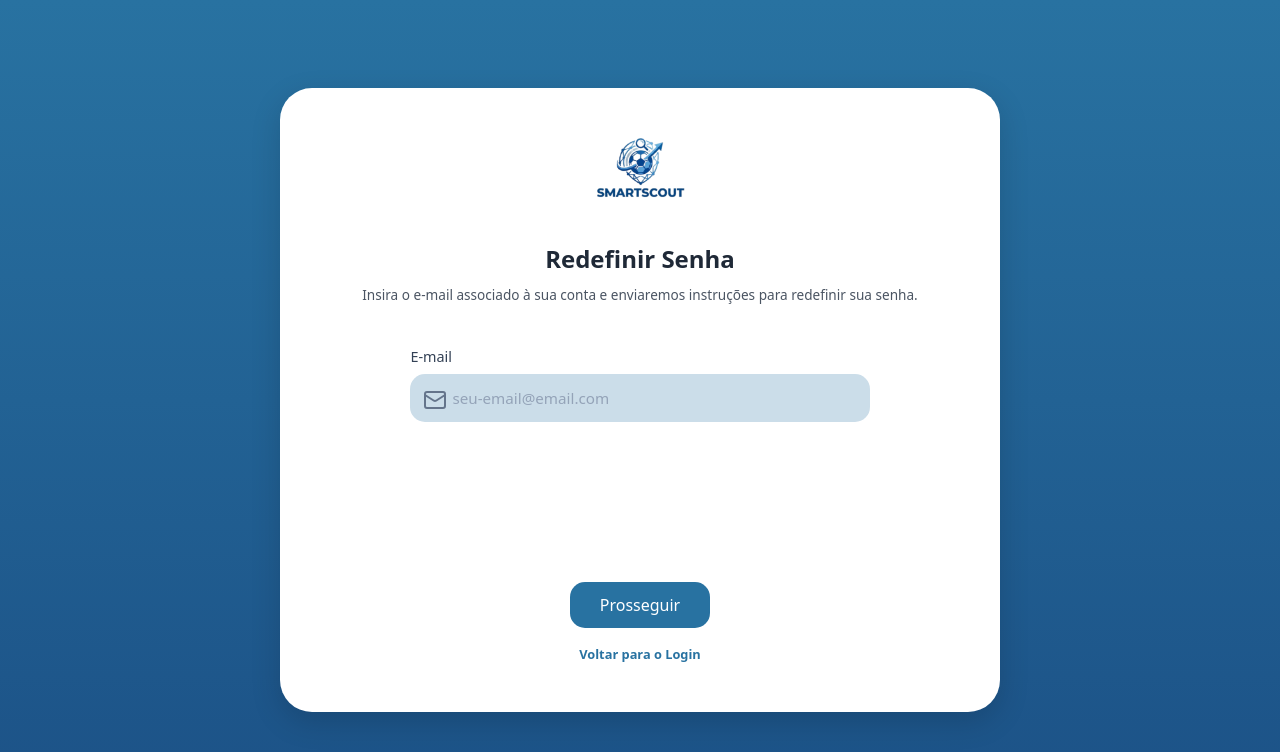
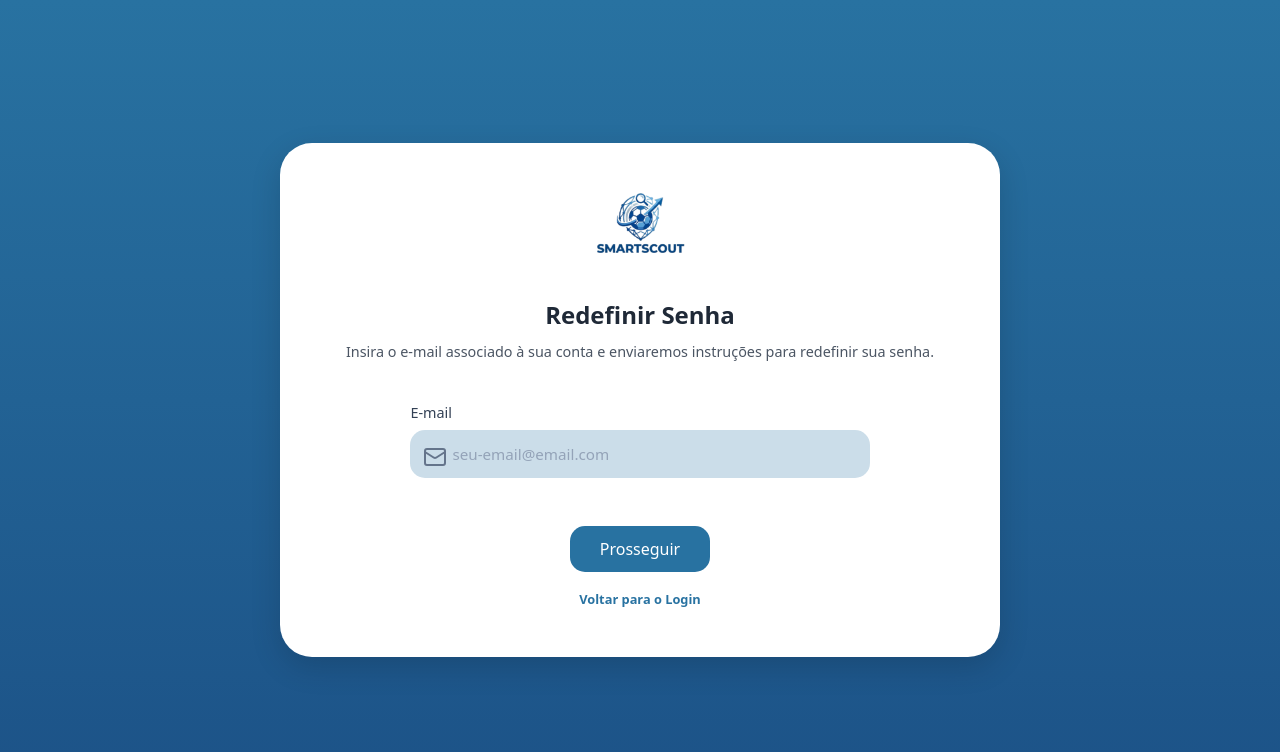
Before and after one commit to pedrofacine/PI_V_ES_TIME-15, a React (Vite) app in the folder frontend/: page /reset-password in a window 1280 px wide. Shown: the top 752 px of the page. Built offline with nearby package versions, Linux system fonts and the light colour scheme.

Commit message:
fix: margin-top da reset-password

```diff
--- a/frontend/index.html
+++ b/frontend/index.html
@@ -4,7 +4,7 @@
     <meta charset="UTF-8" />
     <link rel="icon" type="image/svg+xml" href="/vite.svg" />
     <meta name="viewport" content="width=device-width, initial-scale=1.0" />
-    <title>Smartscount</title>
+    <title>SmartScout</title>
   </head>
   <body>
     <div id="root"></div>
--- a/frontend/src/pages/resetPassword/resetPassword.css
+++ b/frontend/src/pages/resetPassword/resetPassword.css
@@ -42,7 +42,7 @@
 }
 
 .reset-password-subtitle {
-  font-size: 0.85rem;
+  font-size: 0.9rem;
   color: #4b5563;
   text-align: center;
   margin-top: -3.5rem;
@@ -50,7 +50,7 @@
 }
 
 .reset-password-button {
-  margin-top: 9rem;
+  margin-top: 2rem;
   width: 140px;
   align-self: center;
 }
```
